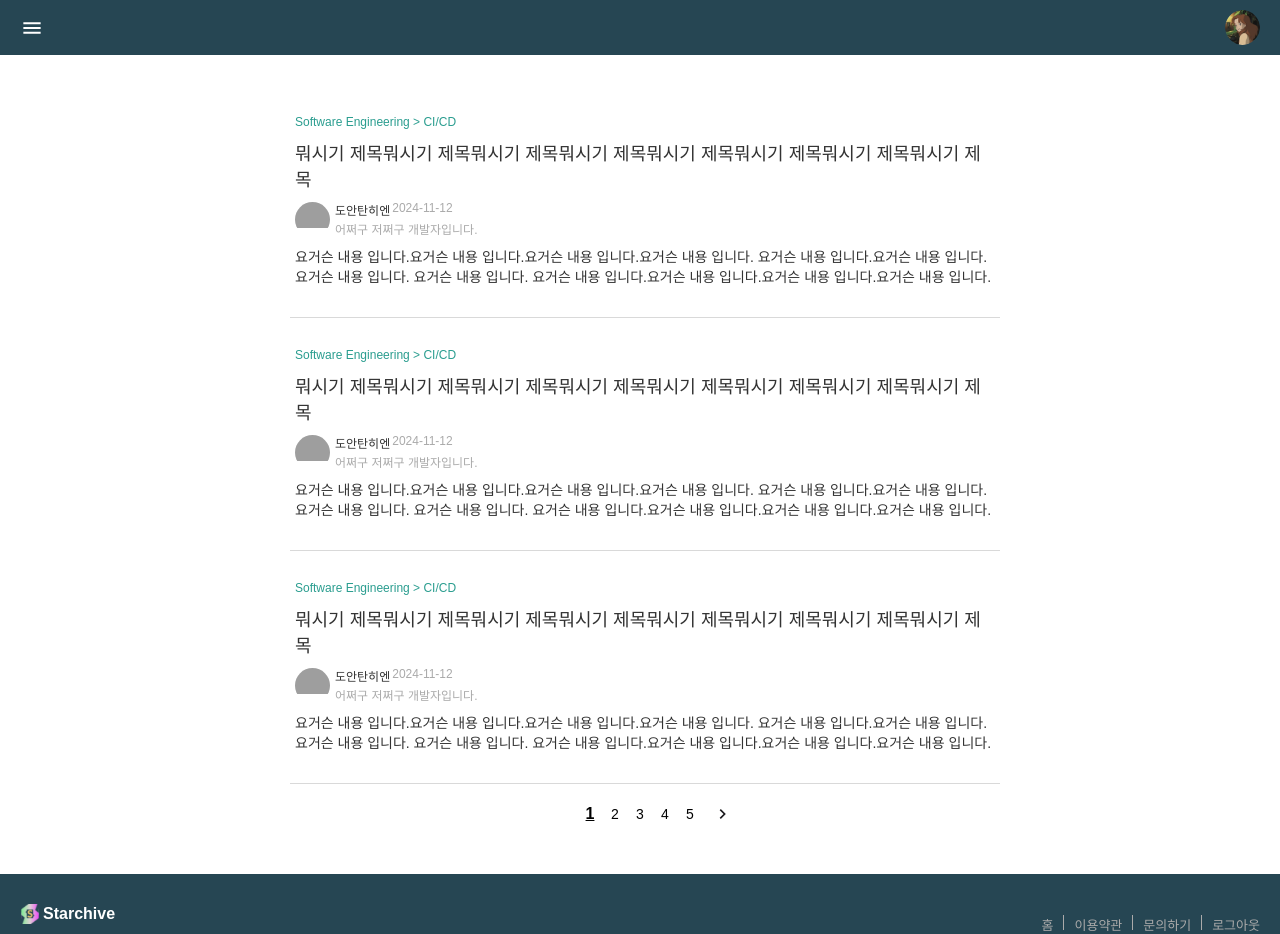
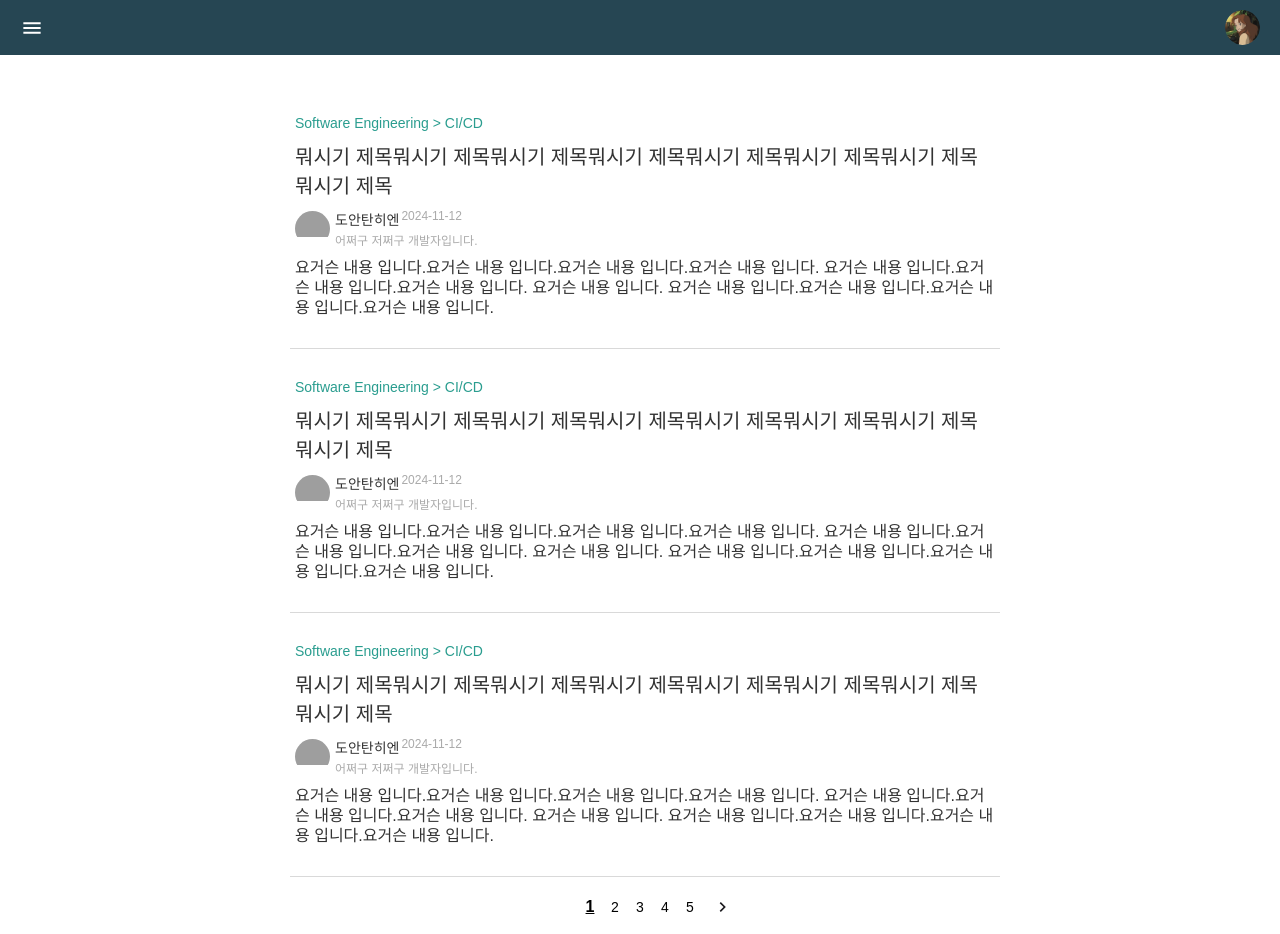
Before and after one commit to thanhhien234/starchive, a React (Vite) app in the folder FRONT/: page / in a window 1280 px wide. Shown: the top 934 px of the page. Built offline with nearby package versions, Linux system fonts and the light colour scheme; grey boxes are pictures that could not be loaded.

Commit message:
feat: 폰트 반응형으로 수정
- 768px 기준으로 폰트 크기 media query 구현
- post item 폰트 설정한 부분 수정

```diff
--- a/FRONT/src/App.css
+++ b/FRONT/src/App.css
@@ -34,3 +34,33 @@ p {
   font-weight: 400;
   line-height: 20px;
 }
+
+span {
+  font-size: 12px;
+}
+
+@media screen and (min-width: 768px) {
+  h1 {
+    font-size: 32px;
+  }
+
+  h2 {
+    font-size: 24px;
+  }
+
+  h3 {
+    font-size: 20px;
+  }
+
+  h4 {
+    font-size: 18px;
+  }
+
+  p {
+    font-size: 16px;
+  }
+
+  span {
+    font-size: 14px;
+  }
+}
--- a/FRONT/src/pages/Home/components/PostItem/PostItem.style.ts
+++ b/FRONT/src/pages/Home/components/PostItem/PostItem.style.ts
@@ -53,7 +53,7 @@ export const UserNameWrapper = styled.div`
 `;
 
 export const UserName = styled.span`
-  font-size: 12px;
+  color: var(--text-color);
 `;
 
 export const SubInfo = styled.span`
@@ -70,5 +70,4 @@ export const Content = styled.p`
 
 export const TagContainer = styled.span`
   color: var(--point-color);
-  font-size: 12px;
 `
```
